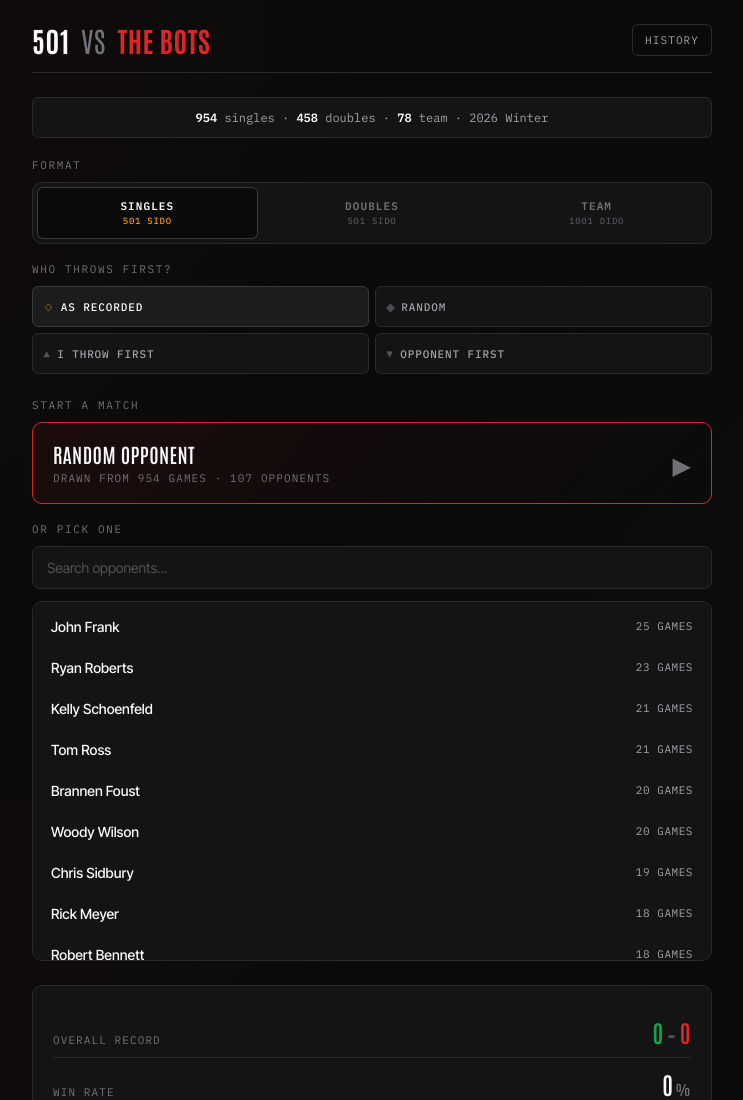
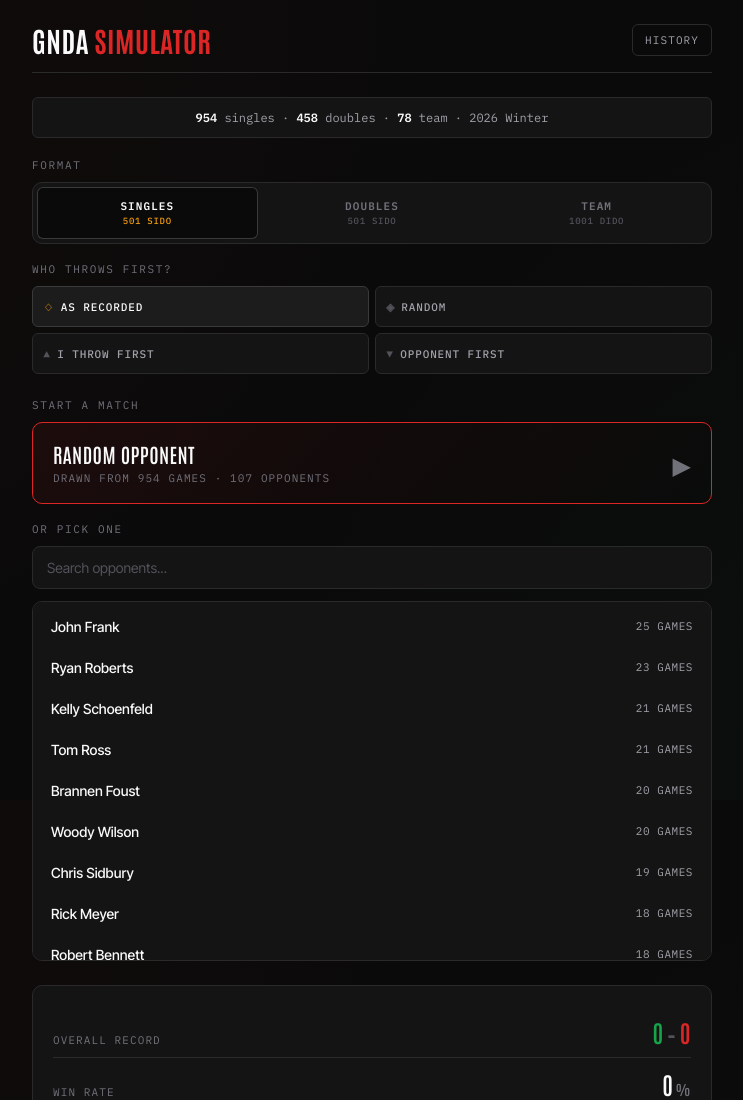
Before and after one commit to brianbbeach/DartTrainer, a plain HTML site: page index.html in a window 1280 px wide. Shown: the top 1100 px of the page, without its empty margins (268-1011 px from the left). Drawn offline with Linux system fonts and the light colour scheme.

Commit message:
Update index.html

```diff
--- a/index.html
+++ b/index.html
@@ -5,7 +5,7 @@
 <meta name="viewport" content="width=device-width, initial-scale=1, maximum-scale=1, user-scalable=no">
 <meta name="apple-mobile-web-app-capable" content="yes">
 <meta name="theme-color" content="#0a0a0a">
-<title>501 vs The Bots</title>
+<title>GNDA Simulator</title>
 <link rel="preconnect" href="https://fonts.googleapis.com">
 <link rel="preconnect" href="https://fonts.gstatic.com" crossorigin>
 <link href="https://fonts.googleapis.com/css2?family=Antonio:wght@400;600;700&family=IBM+Plex+Mono:wght@400;500;600&family=Inter+Tight:wght@400;500;600;700&display=swap" rel="stylesheet">
@@ -876,7 +876,7 @@
 
 <div id="screen-setup" class="screen">
   <div class="app-header">
-    <div class="logo">501 <span class="vs">vs</span> <span class="bots">The Bots</span></div>
+    <div class="logo">GNDA <span class="bots">Simulator</span></div>
     <button class="nav-btn" onclick="showHistory()">History</button>
   </div>
 
```
